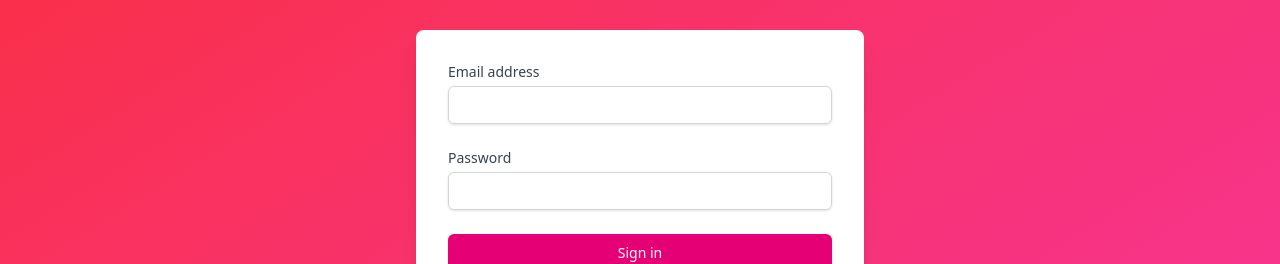
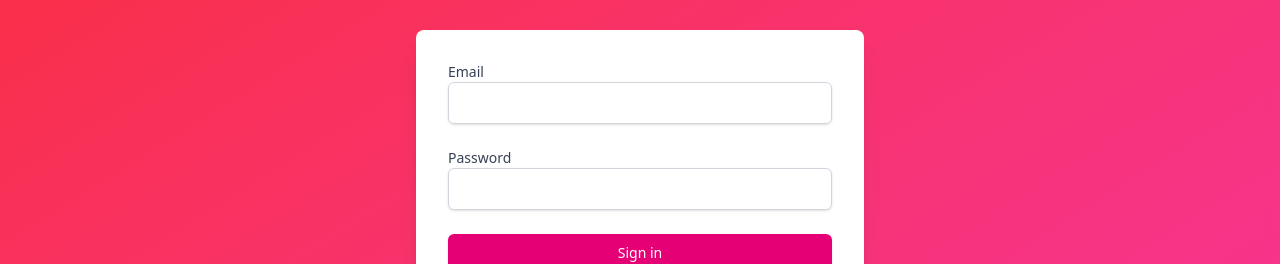
Before and after one commit to evkondr/dating-app, a React (Vite) app in the folder client/: page /auth in a window 1280 px wide. Shown: the part 231-495 px from the top of the page. Built offline with nearby package versions, Linux system fonts and the light colour scheme.

Commit message:
feat: add TextField

```diff
--- a/client/src/components/LoginForm.tsx
+++ b/client/src/components/LoginForm.tsx
@@ -1,5 +1,6 @@
 import React, { useState } from 'react';
 import Button from './buttons/Button';
+import TextField from './fields/TextField';
 
 const LoginForm = () => {
   const [email, setEmail] = useState<string>('');
@@ -8,11 +9,8 @@ const LoginForm = () => {
   return (
     <form className="space-y-6">
       <div>
-        <label htmlFor="email" className='block text-sm font-medium text-gray-700'>
-        Email address
-        </label>
-        <div className="mt-1">
-          <input
+        <TextField
+          label="Email"
           id="email"
           name="name"
           type="email"
@@ -20,31 +18,18 @@ const LoginForm = () => {
           value={email}
           required
           onChange={(e:React.ChangeEvent<HTMLInputElement>) => setEmail(e.target.value)}
-            className="appearance-none block w-full px-3 py-2
-          border border-gray-300 rounded-md shadow-sm
-          placeholder-gray-400 focus:outline-none
-          focus:ring-pink-500 focus:border-pink-500 sm:text-sm"
         />
       </div>
-      </div>
       <div>
-        <label htmlFor="password" className='block text-sm font-medium text-gray-700'>
-          Password
-        </label>
-        <div className="mt-1">
-          <input
+        <TextField
+          label="Password"
           id="password"
           name="password"
           type="password"
           value={password}
           required
           onChange={(e:React.ChangeEvent<HTMLInputElement>) => setPassword(e.target.value)}
-            className="appearance-none block w-full px-3 py-2
-          border border-gray-300 rounded-md shadow-sm
-          placeholder-gray-400 focus:outline-none
-          focus:ring-pink-500 focus:border-pink-500 sm:text-sm"
         />
-        </div>
       </div>
       <Button
         type="submit"
--- /dev/null
+++ b/client/src/components/fields/TextField.tsx
@@ -0,0 +1,23 @@
+import React from 'react';
+
+interface IProps extends React.DetailedHTMLProps<React.InputHTMLAttributes<HTMLInputElement>, HTMLInputElement>{
+  label: string
+}
+const TextField = ({label, ...props}:IProps) => {
+  return (
+    <>
+      <label htmlFor={props?.id} className='block text-sm font-medium text-gray-700'>
+        {label}
+      </label>
+      <input
+        {...props}
+        className='className="appearance-none block w-full px-3 py-2
+          border border-gray-300 rounded-md shadow-sm
+          placeholder-gray-400 focus:outline-none
+          focus:ring-pink-500 focus:border-pink-500 sm:text-sm"'
+      />
+    </>
+  );
+};
+
+export default TextField;
```
Lines whose indentation alone changed are shown as unchanged.
